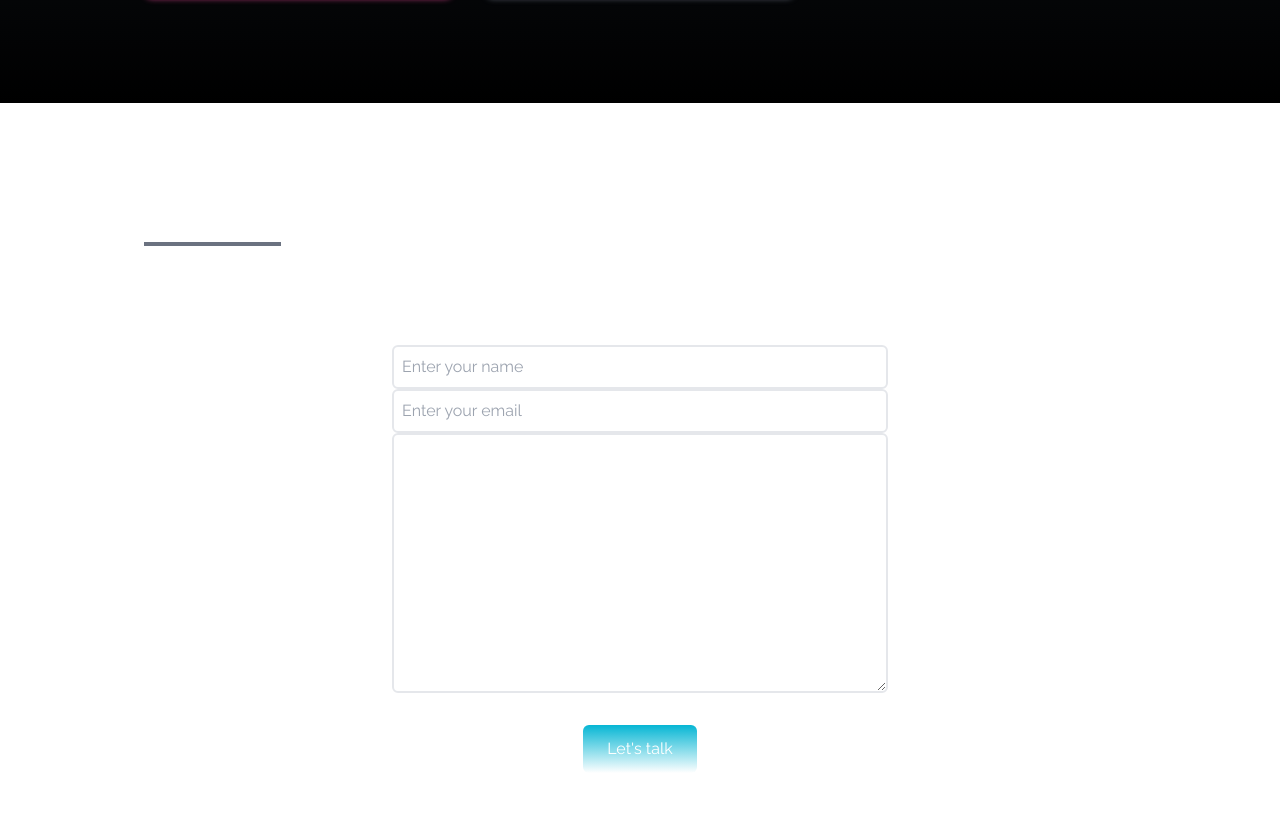
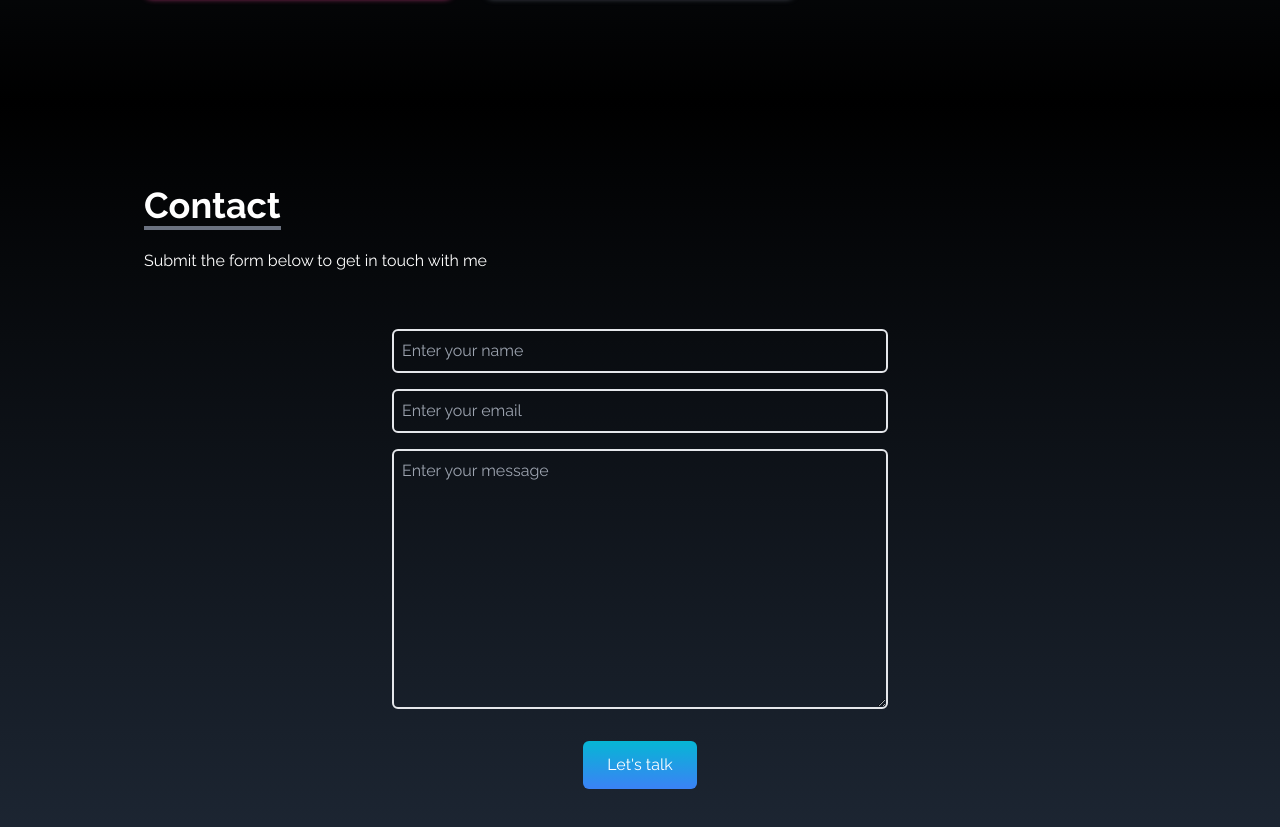
Before and after one commit to sarb001/Reactjs-Website, a React (Create React App) app: page / in a window 1280 px wide. Shown: the part 3097-3924 px from the top of the page. Built offline with nearby package versions, Linux system fonts and the light colour scheme.

Commit message:
From Working Properly

```diff
--- a/src/Contact.js
+++ b/src/Contact.js
@@ -2,52 +2,48 @@ import React from 'react'
 
  function Contact() {
   return (
-    <div
-    name = "contact"
-    className='w-full h-screen bg-gradient-t-b from-black to-gray-800 p-4 text-white'>
+      <div name = "contact" className='w-full h-screen bg-gradient-to-b from-black to-gray-800 text-white'>
+         <div className='flex flex-col p-4 justify-center max-w-screen-lg mx-auto h-full'>
 
-         <div className="flex  flex-col p-4 justify-center max-w-screen-lg mx-auto h-full">
-                <div className="pb-8">
-                    <p className='text-4xl font-bold inline border-b-4 border-gray-500'> Contact  </p>
+            <div className = 'pb-8'>
+                <p className='text-4xl font-bold inline border-b-4 border-gray-500'> Contact </p>
                 <p className='py-6'> Submit the form below to get in touch with me  </p>
             </div>
 
             <div className='flex justify-center items-center'>
-                <form action = ""
-                    method = "POST"
-                    className='flex flex-col w-full md:w-1/2' >
-
-                    <input
-                     type = "text"
+                <form action = "https://getform.io/f/506ce5cc-ef42-4f39-bebb-68f76cfcb9cb"
+                method = 'POST'
+                className = 'flex flex-col w-full md:w-1/2'>
+                    <input type = "text"
                     name = "name"
-                     placeholder='Enter your name'
-                     className='p-2 bg-transparent border-2 rounded-md text-white focus:outline-none' />
+                    placeholder = "Enter your name"
+                    className='p-2 bg-transparent border-2 rounded-md text-white focus:outline-none'
+                     />
 
                     <input
                     type = "text"
                     name = "email"
-                     placeholder='Enter your email'
-                     className='p-2 bg-transparent border-2 rounded-md text-white focus:outline-none' />
+                    placeholder = "Enter your email"
+                    className='my-4 p-2 bg-transparent border-2 rounded-md text-white focus:outline-none'
+                     />
 
                     <textarea
-                     name= "message"
+                    name = "message"
                     rows = "10"
-                     className='p-2 bg-transparent border-2 rounded-md text-white focus:outline-none ' >
+                    placeholder = "Enter your message"
+                    className='p-2 bg-transparent border-2 rounded-md text-white focus:outline-none'
+                     >
+
                      </textarea>
 
-                     <button className='text-white bg-gradient-to-b from-cyan-500 to-black-500 px-6 py-3 my-8 mx-auto
-                     flex items-center rounded-md hover:scale-110 duration-300'>
+                     <button className ='text-white bg-gradient-to-b from-cyan-500 to-blue-500 px-6 py-3 my-8 mx-auto flex items-center
+                     rounded-md hover:scale-110 duration-300'>
                                 Let's talk
                      </button>
+
                 </form>
-
             </div>
-
          </div>
-
-
-
-
       </div>
   )
 }
--- a/src/Portfolio.js
+++ b/src/Portfolio.js
@@ -69,7 +69,6 @@ import React from 'react';
 
                    </div>
         </div>
-        Portfolio
     </div>
   )
 }
```
Lines whose indentation alone changed are shown as unchanged.
